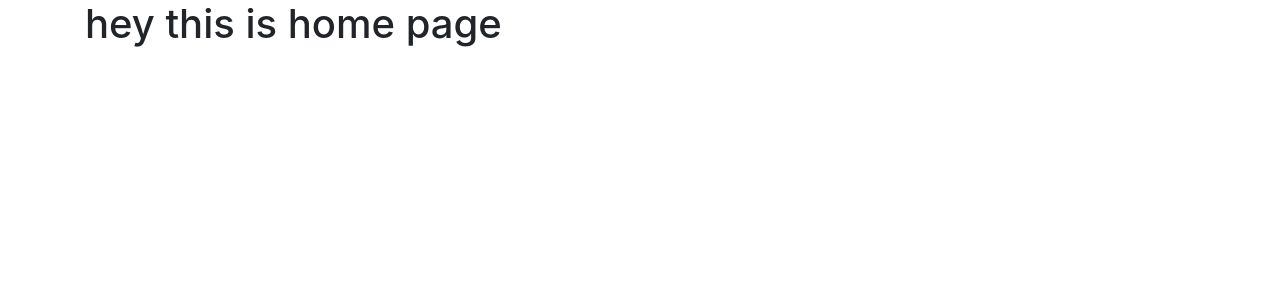
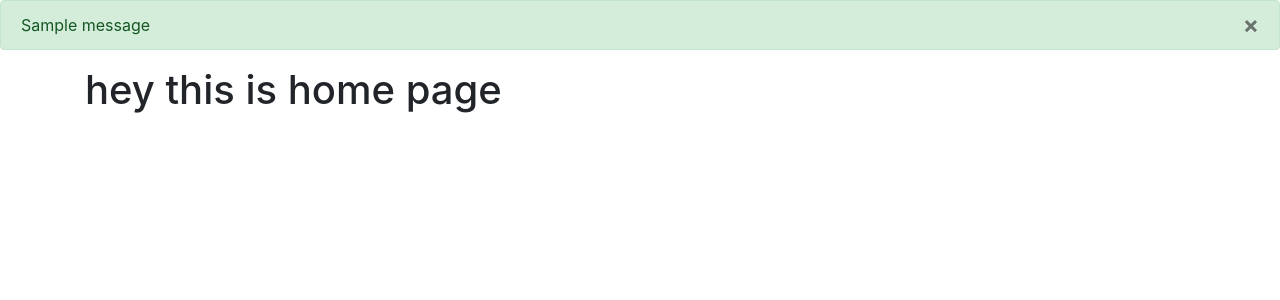
Before and after one commit to Saumya69/flask-web-app, a Flask app: page / in a window 1280 px wide. Shown: the part 56-356 px from the top of the page. Run offline with Flask 3, Linux system fonts and the light colour scheme; one stand-in notice (Sample message) is shown; some libraries are stand-ins or nearby versions.

Commit message:
messageflash third commit

```diff
--- a/website/templates/base.html
+++ b/website/templates/base.html
@@ -41,6 +41,29 @@
             </div>
           </nav>
 
+          {% with messages = get_flashed_messages(with_categories=true) %}
+          {% if messages %}
+            {% for category, message in messages %}
+            {% if category =='error' %}
+            <div class="alert alert-danger alter-dismissable fade show" role="alert">
+              {{ message }}
+              <button type="button" class="close" data-dismiss="alert">
+                <span aria-hidden="true">&times;</span>
+              </button>
+            </div>
+            {% else %}
+            <div class="alert alert-success alter-dismissable fade show" role="alert">
+              {{ message }}
+              <button type="button" class="close" data-dismiss="alert">
+                <span aria-hidden="true">&times;</span>
+              </button>
+            </div>
+            {% endif %}
+            {% endfor %}
+          {% endif %}
+          {% endwith %}
+
+
 
 
 
```
Also changed, not shown: website/auth.py (+20 -1 lines).
